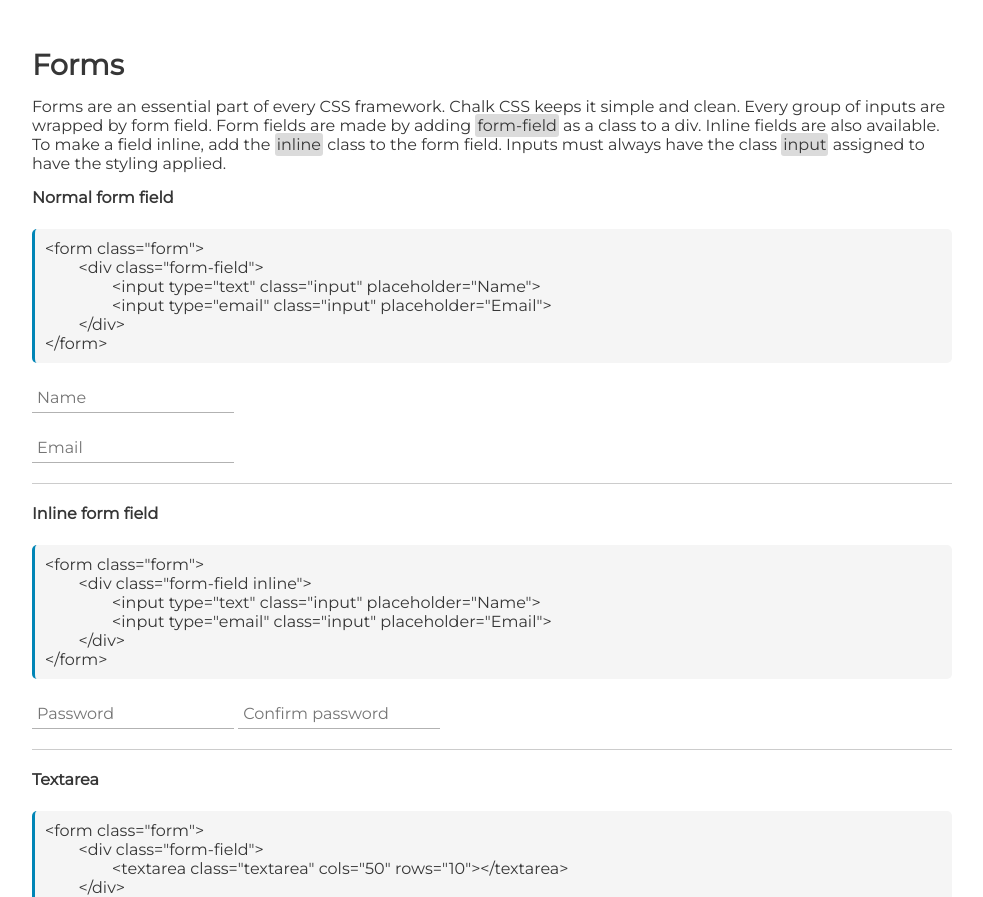
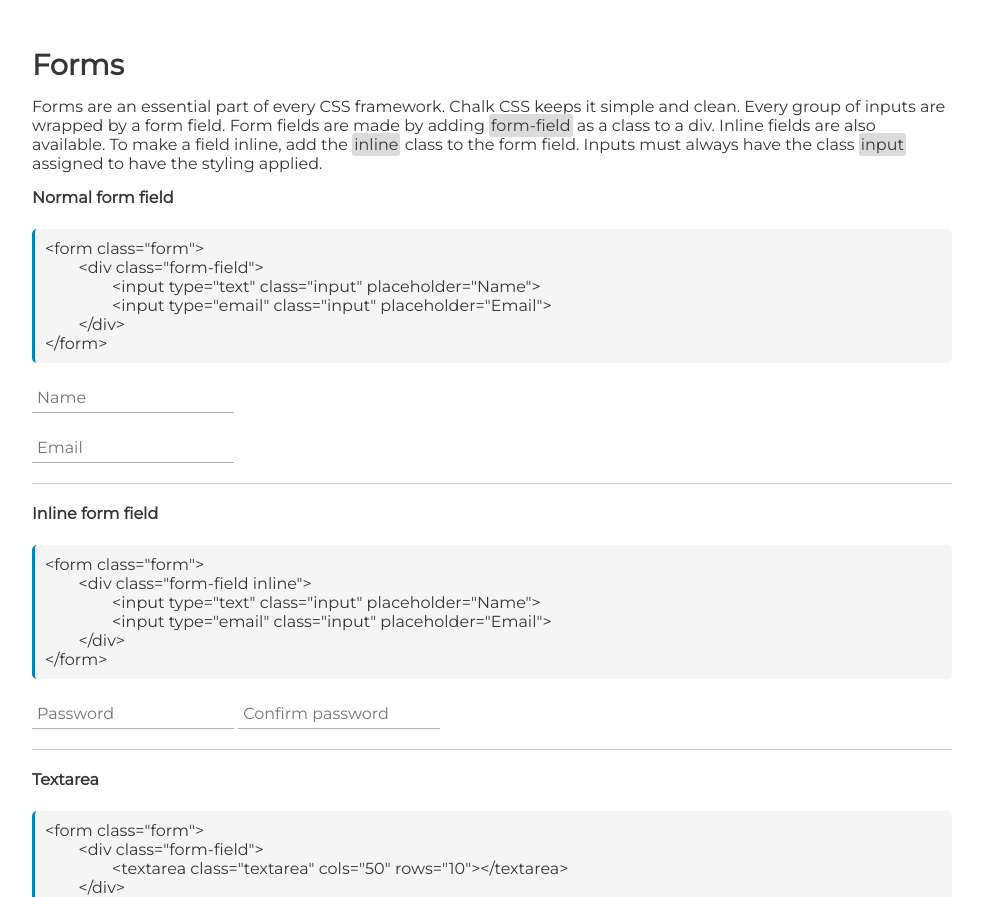
Before and after one commit to rowanryan/chalkcss, a plain HTML site: page index.html in a window 1280 px wide. Shown: the part 4469-5366 px from the top of the page, without its empty margins (148-1131 px from the left). Drawn offline with Linux system fonts and the light colour scheme.

Commit message:
Fixed spelling issue on docs

```diff
--- a/index.html
+++ b/index.html
@@ -458,7 +458,7 @@
 
             <p class="description">
                 Forms are an essential part of every CSS framework. Chalk CSS keeps it simple and clean. Every group of inputs are wrapped
-                by form field. Form fields are made by adding
+                by a form field. Form fields are made by adding
                 <span class="command">form-field</span> as a class to a div. Inline fields are also available. To make a field inline, add the
                 <span class="command">inline</span> class to the form field. Inputs must always have the class
                 <span class="command">input</span> assigned to have the styling applied.
```
